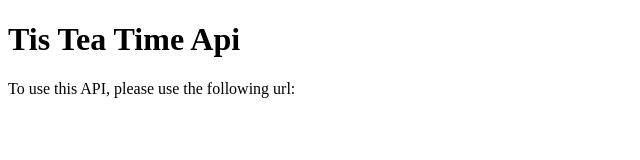
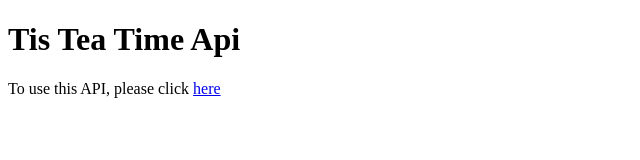
Before and after one commit to Amber-Waters/tea-api, a website: page index.html in a window 1280 px wide. Shown: the whole page, without its empty margins (0-640 px from the left). Drawn offline with Linux system fonts and the light colour scheme.

Commit message:
added link in html

```diff
--- a/index.html
+++ b/index.html
@@ -8,6 +8,6 @@
 </head>
 <body>
     <h1>Tis Tea Time Api</h1>
-    <p>To use this API, please use the following url:  </p>
+    <p>To use this API, please click <a href="https://tea-api-100-devs.herokuapp.com/">here</a></p>
 </body>
 </html>
```
